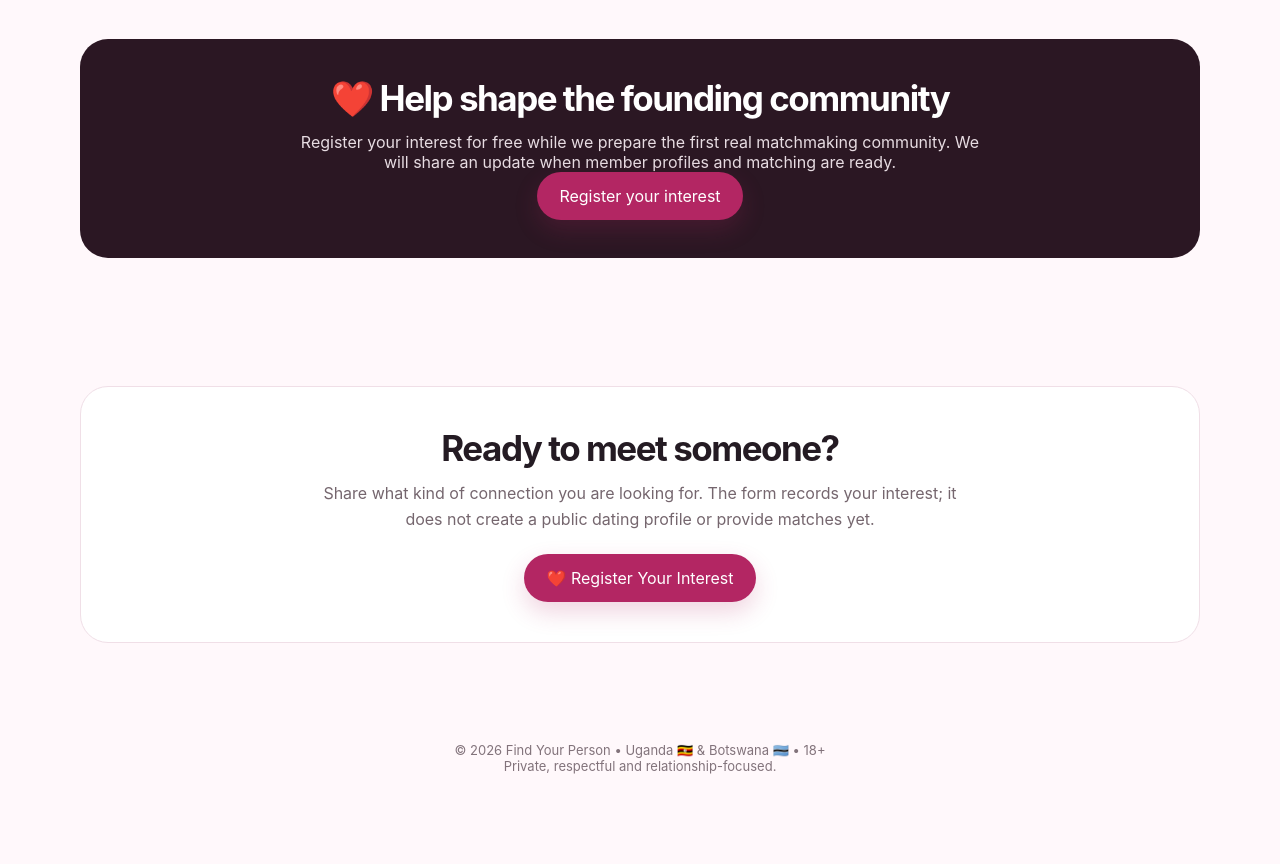
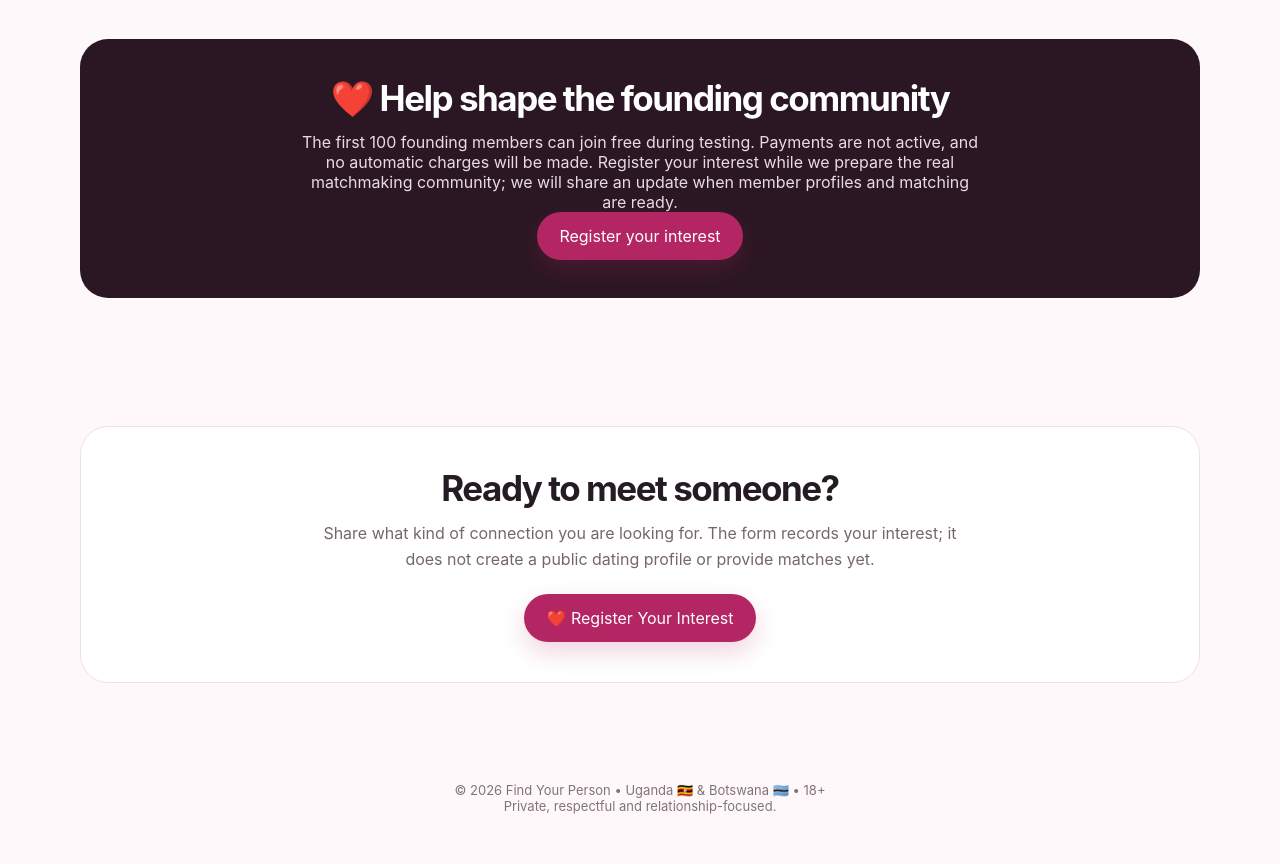
Before and after one commit to pikeinsightsug-pgn/dating-platform, a plain HTML site: page index.html in a window 1280 px wide. Shown: the part 1620-2484 px from the top of the page. Before the commit the page ends 2444 px from the top, so only its background shows below. Drawn offline with Linux system fonts and the light colour scheme.

Commit message:
Clarify founding member offer and payment status

```diff
--- a/index.html
+++ b/index.html
@@ -53,7 +53,7 @@
 <section class="section wrap">
   <div class="founder">
     <h2>❤️ Help shape the founding community</h2>
-    <p>Register your interest for free while we prepare the first real matchmaking community. We will share an update when member profiles and matching are ready.</p>
+    <p>The first 100 founding members can join free during testing. Payments are not active, and no automatic charges will be made. Register your interest while we prepare the real matchmaking community; we will share an update when member profiles and matching are ready.</p>
     <a class="btn primary" href="https://forms.gle/SQMn7KmatDnh814fA" target="_blank" rel="noopener">Register your interest</a>
   </div>
 </section>
```
